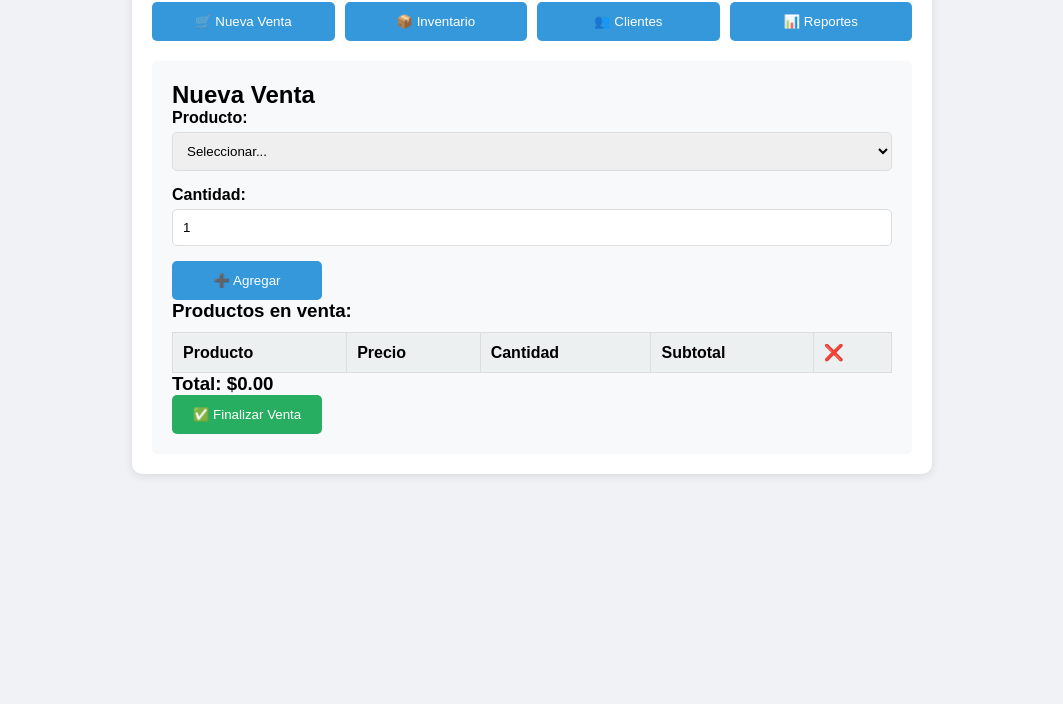
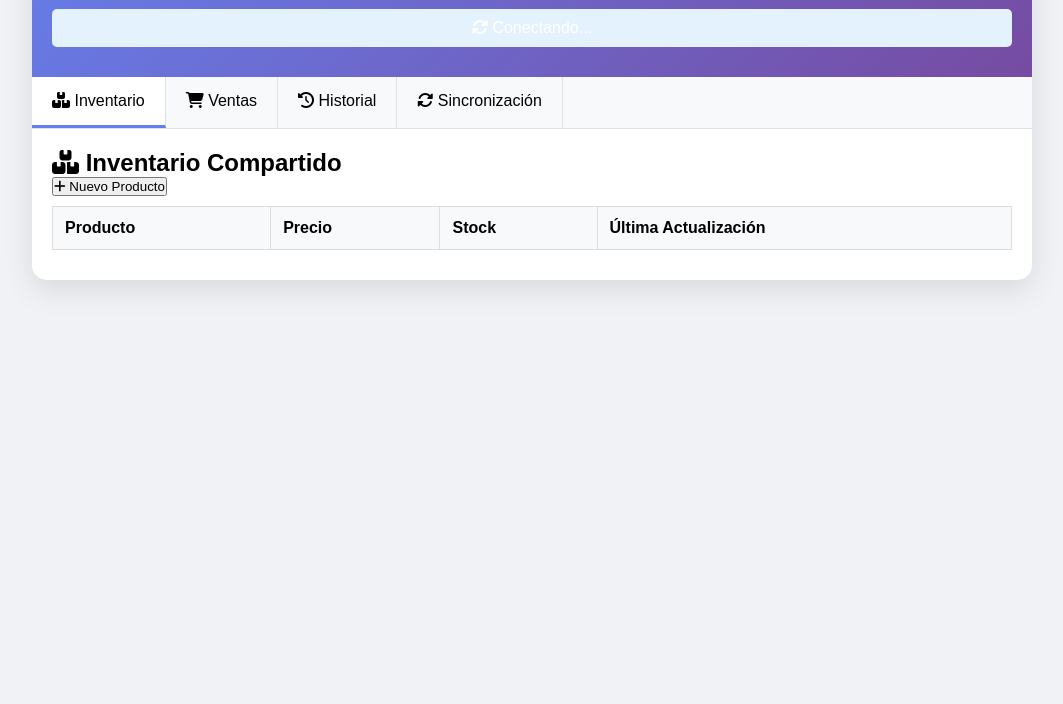
Before and after one commit to nreloco-dotcom/nreloco-dotcom.github.io, a plain HTML site: page index.html in a window 1280 px wide. Shown: the part 96-800 px from the top of the page, without its empty margins (108-1171 px from the left). Drawn offline with Linux system fonts and the light colour scheme.

Commit message:
Actualizar index.html

```diff
--- a/index.html
+++ b/index.html
@@ -3,303 +3,107 @@
 <head>
     <meta charset="UTF-8">
     <meta name="viewport" content="width=device-width, initial-scale=1.0">
-    <title>Sistema de Ventas GRATIS</title>
+    <title>BullTecno - Sistema Sincronizado</title>
+    <link rel="stylesheet" href="https://cdnjs.cloudflare.com/ajax/libs/font-awesome/6.4.0/css/all.min.css">
     <style>
+        /* Mismo CSS que antes, pero simplificado para GitHub */
         * { margin: 0; padding: 0; box-sizing: border-box; }
-        body {
-            font-family: Arial, sans-serif;
-            background: #f0f2f5;
-            padding: 20px;
-        }
-        .container {
-            max-width: 800px;
-            margin: 0 auto;
-            background: white;
-            padding: 20px;
-            border-radius: 10px;
-            box-shadow: 0 2px 10px rgba(0,0,0,0.1);
-        }
-        h1 {
-            color: #2c3e50;
-            text-align: center;
-            margin-bottom: 20px;
-        }
-        .menu {
-            display: flex;
-            flex-wrap: wrap;
-            gap: 10px;
-            margin-bottom: 20px;
-        }
-        .btn {
-            padding: 12px 20px;
-            background: #3498db;
-            color: white;
-            border: none;
-            border-radius: 5px;
-            cursor: pointer;
-            flex: 1;
-            min-width: 150px;
-        }
-        .btn:hover { background: #2980b9; }
-        .section {
-            display: none;
-            margin-top: 20px;
-            padding: 20px;
-            background: #f8f9fa;
-            border-radius: 5px;
-        }
-        .active { display: block; }
-        .form-group { margin-bottom: 15px; }
-        label { display: block; margin-bottom: 5px; font-weight: bold; }
-        input, select {
-            width: 100%;
-            padding: 10px;
-            border: 1px solid #ddd;
-            border-radius: 5px;
-        }
-        table {
-            width: 100%;
-            border-collapse: collapse;
-            margin-top: 10px;
-        }
-        th, td {
-            padding: 10px;
-            border: 1px solid #ddd;
-            text-align: left;
-        }
-        th { background: #ecf0f1; }
+        body { font-family: Arial, sans-serif; background: #f0f2f5; padding: 20px; }
+        .container { max-width: 1000px; margin: 0 auto; background: white; border-radius: 15px; box-shadow: 0 10px 30px rgba(0,0,0,0.1); overflow: hidden; }
+        .header { background: linear-gradient(135deg, #667eea 0%, #764ba2 100%); color: white; padding: 20px; text-align: center; }
+        .tabs { display: flex; background: #f8f9fa; border-bottom: 1px solid #dee2e6; }
+        .tab { padding: 15px 20px; cursor: pointer; border-right: 1px solid #dee2e6; }
+        .tab.active { background: white; border-bottom: 3px solid #667eea; }
+        .content { padding: 20px; }
+        .tab-content { display: none; }
+        .tab-content.active { display: block; }
+        .card { background: white; padding: 20px; margin: 10px 0; border-radius: 10px; box-shadow: 0 3px 10px rgba(0,0,0,0.1); }
+        table { width: 100%; border-collapse: collapse; margin: 10px 0; }
+        th, td { padding: 12px; border: 1px solid #ddd; text-align: left; }
+        th { background: #f8f9fa; }
+        .sync-status { background: #e3f2fd; padding: 10px; border-radius: 5px; margin: 10px 0; }
     </style>
 </head>
 <body>
     <div class="container">
-        <h1>🏪 Sistema de Ventas Móvil</h1>
-
-        <!-- Menú de opciones -->
-        <div class="menu">
-            <button class="btn" onclick="mostrarSeccion('ventas')">🛒 Nueva Venta</button>
-            <button class="btn" onclick="mostrarSeccion('inventario')">📦 Inventario</button>
-            <button class="btn" onclick="mostrarSeccion('clientes')">👥 Clientes</button>
-            <button class="btn" onclick="mostrarSeccion('reportes')">📊 Reportes</button>
-        </div>
-
-        <!-- Sección Ventas -->
-        <div id="ventas" class="section active">
-            <h2>Nueva Venta</h2>
-            <div class="form-group">
-                <label>Producto:</label>
-                <select id="producto">
-                    <option value="">Seleccionar...</option>
-                </select>
-            </div>
-            <div class="form-group">
-                <label>Cantidad:</label>
-                <input type="number" id="cantidad" min="1" value="1">
-            </div>
-            <button class="btn" onclick="agregarProducto()">➕ Agregar</button>
-
-            <h3>Productos en venta:</h3>
-            <table id="tablaVenta">
-                <thead>
-                    <tr><th>Producto</th><th>Precio</th><th>Cantidad</th><th>Subtotal</th><th>❌</th></tr>
-                </thead>
-                <tbody id="listaVenta"></tbody>
-            </table>
-
-            <h3>Total: $<span id="total">0.00</span></h3>
-            <button class="btn" style="background:#27ae60" onclick="finalizarVenta()">✅ Finalizar Venta</button>
-        </div>
-
-        <!-- Sección Inventario -->
-        <div id="inventario" class="section">
-            <h2>📦 Gestión de Inventario</h2>
-            <button class="btn" onclick="cargarInventario()">🔄 Actualizar</button>
-            <table>
-                <thead>
-                    <tr><th>ID</th><th>Producto</th><th>Precio</th><th>Stock</th><th>Acciones</th></tr>
-                </thead>
-                <tbody id="listaInventario"></tbody>
-            </table>
-
-            <h3>Agregar/Editar Producto</h3>
-            <div class="form-group">
-                <input type="text" id="nuevoProducto" placeholder="Nombre del producto">
-                <input type="number" id="nuevoPrecio" placeholder="Precio" step="0.01">
-                <input type="number" id="nuevoStock" placeholder="Stock">
-                <button class="btn" onclick="guardarProducto()">💾 Guardar Producto</button>
+        <div class="header">
+            <h1><i class="fas fa-store"></i> BullTecno - Sistema Compartido</h1>
+            <p>Sincronizado en tiempo real via Firebase</p>
+            <div class="sync-status" id="syncStatus">
+                <i class="fas fa-sync"></i>
+                <span id="statusText">Conectando...</span>
+                <span id="userCount"></span>
             </div>
         </div>
 
-        <!-- Sección Clientes -->
-        <div id="clientes" class="section">
-            <h2>👥 Gestión de Clientes</h2>
-            <!-- Similar estructura -->
+        <div class="tabs">
+            <div class="tab active" onclick="mostrarTab('inventario')">
+                <i class="fas fa-boxes"></i> Inventario
+            </div>
+            <div class="tab" onclick="mostrarTab('ventas')">
+                <i class="fas fa-shopping-cart"></i> Ventas
+            </div>
+            <div class="tab" onclick="mostrarTab('historial')">
+                <i class="fas fa-history"></i> Historial
+            </div>
+            <div class="tab" onclick="mostrarTab('sync')">
+                <i class="fas fa-sync-alt"></i> Sincronización
+            </div>
         </div>
 
-        <!-- Sección Reportes -->
-        <div id="reportes" class="section">
-            <h2>📊 Reportes de Ventas</h2>
-            <button class="btn" onclick="generarReporte('hoy')">📅 Hoy</button>
-            <button class="btn" onclick="generarReporte('semana')">📆 Esta semana</button>
-            <div id="reporteContenido"></div>
+        <div class="content">
+            <!-- INVENTARIO -->
+            <div id="inventario" class="tab-content active">
+                <h2><i class="fas fa-boxes"></i> Inventario Compartido</h2>
+                <button class="btn" onclick="agregarProductoModal()">
+                    <i class="fas fa-plus"></i> Nuevo Producto
+                </button>
+                <table id="tablaProductos">
+                    <thead><tr><th>Producto</th><th>Precio</th><th>Stock</th><th>Última Actualización</th></tr></thead>
+                    <tbody></tbody>
+                </table>
+            </div>
+
+            <!-- VENTAS -->
+            <div id="ventas" class="tab-content">
+                <h2><i class="fas fa-shopping-cart"></i> Nueva Venta</h2>
+                <div class="card">
+                    <select id="selectProducto" onchange="actualizarPrecio()">
+                        <option>Cargando productos...</option>
+                    </select>
+                    <input type="number" id="cantidad" value="1" min="1" onchange="calcularTotal()">
+                    <p>Total: $<span id="totalVenta">0</span></p>
+                    <button onclick="realizarVenta()">Realizar Venta</button>
+                </div>
+                <div id="ventaResultado"></div>
+            </div>
+
+            <!-- HISTORIAL -->
+            <div id="historial" class="tab-content">
+                <h2><i class="fas fa-history"></i> Historial de Ventas</h2>
+                <div id="listaVentas"></div>
+            </div>
+
+            <!-- SINCRONIZACIÓN -->
+            <div id="sync" class="tab-content">
+                <h2><i class="fas fa-sync-alt"></i> Estado de Sincronización</h2>
+                <div class="card">
+                    <h3>Usuarios Conectados:</h3>
+                    <ul id="listaUsuarios"></ul>
+                    <h3>Datos en la Nube:</h3>
+                    <p>Productos: <span id="countProductos">0</span></p>
+                    <p>Ventas hoy: <span id="countVentas">0</span></p>
+                </div>
+            </div>
         </div>
     </div>
 
-    <script>
-        // Datos iniciales (simulados - luego conectamos con tu Java)
-        let productos = [
-            {id: 1, nombre: "Laptop", precio: 1200, stock: 10},
-            {id: 2, nombre: "Mouse", precio: 25, stock: 50},
-            {id: 3, nombre: "Teclado", precio: 45, stock: 30}
-        ];
+    <!-- Firebase SDK -->
+    <script src="https://www.gstatic.com/firebasejs/10.7.0/firebase-app.js"></script>
+    <script src="https://www.gstatic.com/firebasejs/10.7.0/firebase-firestore.js"></script>
 
-        let carrito = [];
-        let total = 0;
-
-        // Función para mostrar secciones
-        function mostrarSeccion(seccion) {
-            document.querySelectorAll('.section').forEach(s => s.classList.remove('active'));
-            document.getElementById(seccion).classList.add('active');
-        }
-
-        // Cargar productos en select
-        function cargarProductos() {
-            const select = document.getElementById('producto');
-            select.innerHTML = '<option value="">Seleccionar...</option>';
-            productos.forEach(p => {
-                const option = document.createElement('option');
-                option.value = p.id;
-                option.textContent = `${p.nombre} - $${p.precio} (Stock: ${p.stock})`;
-                select.appendChild(option);
-            });
-        }
-
-        // Agregar producto al carrito
-        function agregarProducto() {
-            const select = document.getElementById('producto');
-            const cantidad = parseInt(document.getElementById('cantidad').value);
-            const productoId = parseInt(select.value);
-
-            if (!productoId || !cantidad) {
-                alert('Selecciona un producto y cantidad');
-                return;
-            }
-
-            const producto = productos.find(p => p.id === productoId);
-            if (producto.stock < cantidad) {
-                alert('Stock insuficiente');
-                return;
-            }
-
-            carrito.push({
-                ...producto,
-                cantidad: cantidad,
-                subtotal: producto.precio * cantidad
-            });
-
-            producto.stock -= cantidad; // Actualizar stock temporal
-            actualizarCarrito();
-            cargarProductos(); // Refrescar select
-        }
-
-        // Actualizar vista del carrito
-        function actualizarCarrito() {
-            const tbody = document.getElementById('listaVenta');
-            tbody.innerHTML = '';
-            total = 0;
-
-            carrito.forEach((item, index) => {
-                total += item.subtotal;
-                const row = tbody.insertRow();
-                row.innerHTML = `
-                    <td>${item.nombre}</td>
-                    <td>$${item.precio}</td>
-                    <td>${item.cantidad}</td>
-                    <td>$${item.subtotal}</td>
-                    <td><button onclick="eliminarDelCarrito(${index})">❌</button></td>
-                `;
-            });
-
-            document.getElementById('total').textContent = total.toFixed(2);
-        }
-
-        // Eliminar producto del carrito
-        function eliminarDelCarrito(index) {
-            const item = carrito[index];
-            // Restaurar stock
-            const producto = productos.find(p => p.id === item.id);
-            producto.stock += item.cantidad;
-
-            carrito.splice(index, 1);
-            actualizarCarrito();
-            cargarProductos();
-        }
-
-        // Finalizar venta
-        function finalizarVenta() {
-            if (carrito.length === 0) {
-                alert('Agrega productos primero');
-                return;
-            }
-
-            alert(`Venta realizada por $${total.toFixed(2)}\n${carrito.length} productos vendidos`);
-
-            // Aquí se enviaría a tu backend Java
-            console.log('Venta:', carrito);
-
-            // Limpiar carrito
-            carrito = [];
-            actualizarCarrito();
-        }
-
-        // Cargar inventario
-        function cargarInventario() {
-            const tbody = document.getElementById('listaInventario');
-            tbody.innerHTML = '';
-
-            productos.forEach(p => {
-                const row = tbody.insertRow();
-                row.innerHTML = `
-                    <td>${p.id}</td>
-                    <td>${p.nombre}</td>
-                    <td>$${p.precio}</td>
-                    <td>${p.stock}</td>
-                    <td>
-                        <button onclick="editarProducto(${p.id})">✏️</button>
-                        <button onclick="eliminarProducto(${p.id})">🗑️</button>
-                    </td>
-                `;
-            });
-        }
-
-        // Guardar nuevo producto
-        function guardarProducto() {
-            const nombre = document.getElementById('nuevoProducto').value;
-            const precio = parseFloat(document.getElementById('nuevoPrecio').value);
-            const stock = parseInt(document.getElementById('nuevoStock').value);
-
-            if (!nombre || !precio || !stock) {
-                alert('Completa todos los campos');
-                return;
-            }
-
-            const nuevoId = productos.length > 0 ? Math.max(...productos.map(p => p.id)) + 1 : 1;
-            productos.push({
-                id: nuevoId,
-                nombre: nombre,
-                precio: precio,
-                stock: stock
-            });
-
-            cargarInventario();
-            cargarProductos();
-            alert('Producto guardado');
-        }
-
-        // Inicializar
-        document.addEventListener('DOMContentLoaded', function() {
-            cargarProductos();
-            cargarInventario();
-        });
-    </script>
+    <!-- Nuestra app -->
+    <script src="firebase-config.js"></script>
+    <script src="app.js"></script>
 </body>
 </html>
```
